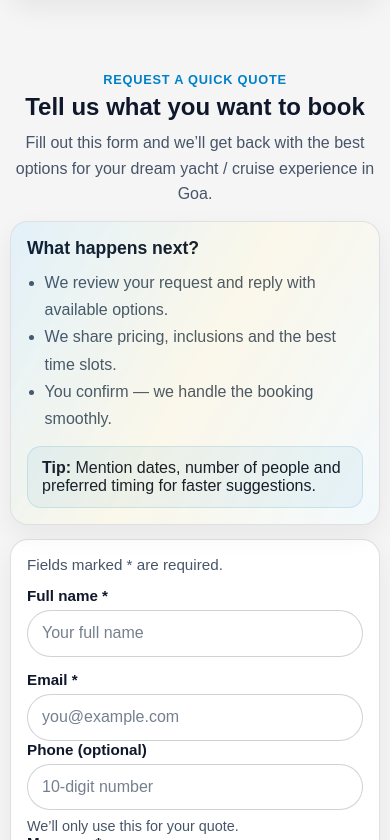
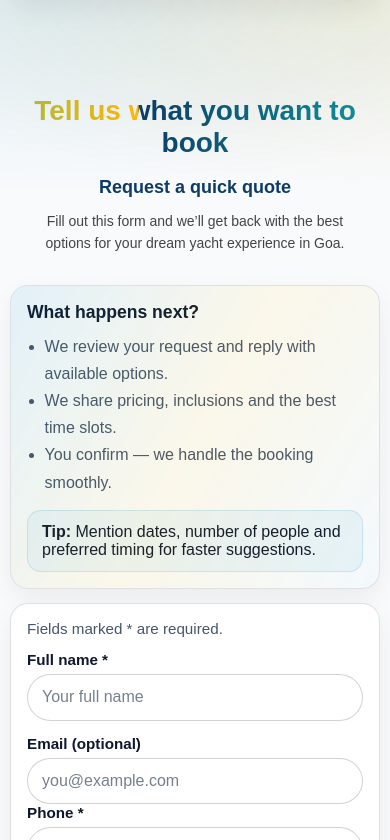
Before and after one commit to mittal19/omSaiAquaSafari, an Angular app: page /contact in a window 390 px wide. Shown: the part 944-1784 px from the top of the page. Built offline with nearby package versions, Linux system fonts and the light colour scheme.

Commit message:
alert added on submit

```diff
--- a/src/app/common/enquire/enquire.component.css
+++ b/src/app/common/enquire/enquire.component.css
@@ -13,48 +13,18 @@
 }
 
 .enquire {
-  /* padding: clamp(26px, 4vw, 54px) 0; */
   padding-top: 72px;
   scroll-margin-top: 72px;
 
-  /* background:
-    radial-gradient(900px 320px at 10% 0%, rgba(0, 128, 200, 0.09), transparent 60%),
-    radial-gradient(900px 320px at 90% 0%, rgba(200, 160, 0, 0.10), transparent 60%),
-    var(--surface); */
+  background:
+    radial-gradient(900px 320px at 10% 0%, rgba(0, 128, 200, 0.10), transparent 60%),
+    radial-gradient(900px 320px at 90% 0%, rgba(200, 160, 0, 0.12), transparent 60%),
+    var(--surface);
 }
 
 .enquire__wrap {
   width: min(1120px, calc(100% - 2rem));
   margin: 0 auto;
-}
-
-.enquire__header {
-  text-align: center;
-  margin-bottom: clamp(14px, 2vw, 24px);
-}
-
-.enquire__eyebrow {
-  margin: 0 0 6px;
-  color: var(--brand-blue);
-  font-weight: 700;
-  letter-spacing: 0.06em;
-  text-transform: uppercase;
-  font-size: 0.8rem;
-}
-
-.enquire__title {
-  margin: 0;
-  color: var(--text);
-  font-size: clamp(1.5rem, 3.2vw, 2.25rem);
-  line-height: 1.15;
-}
-
-.enquire__subtitle {
-  margin: 10px auto 0;
-  color: var(--muted);
-  max-width: 62ch;
-  font-size: 1rem;
-  line-height: 1.6;
 }
 
 .enquire__grid {
@@ -65,11 +35,12 @@
 }
 
 .enquire__card {
-  background: var(--bg);
+  background: rgba(255, 255, 255, 0.92);
   border: 1px solid var(--border);
   border-radius: var(--radius-lg);
   padding: clamp(16px, 2vw, 22px);
   box-shadow: 0 10px 26px rgba(2, 6, 23, 0.06);
+  backdrop-filter: blur(10px);
 }
 
 .enquire__card--info {
@@ -240,7 +211,7 @@
   width: 1px;
   height: 1px;
   padding: 0;
-  margin: -1px;
+  margin: 0;
   overflow: hidden;
   clip: rect(0, 0, 0, 0);
   white-space: nowrap;
@@ -257,7 +228,6 @@
   .enquire__wrap {
     width: min(1120px, calc(100% - 1.25rem));
   }
-
   .form__row {
     grid-template-columns: 1fr;
   }
@@ -269,3 +239,160 @@
     transition: none;
   }
 }
+
+/* ================= Enquire Header (Same as Testimonials) ================= */
+
+.gallery__header {
+  text-align: center;
+  padding: 0 clamp(16px, 4vw, 60px);
+  margin-bottom: clamp(30px, 5vw, 50px);
+}
+
+.gallery__title {
+  font-size: clamp(28px, 3.2vw, 40px);
+  font-weight: 800;
+  background: linear-gradient(90deg, #0d3b66, #0fb9b1, #ffb703);
+  -webkit-background-clip: text;
+  -webkit-text-fill-color: transparent;
+  margin-bottom: 10px;
+  background-size: 200% auto;
+  animation: shimmer 6s linear infinite;
+}
+
+.gallery__tagline {
+  font-size: clamp(18px, 2vw, 24px);
+  font-weight: 600;
+  color: #0d3b66;
+  margin-bottom: 12px;
+}
+
+.gallery__description {
+  max-width: 750px;
+  margin: 0 auto 20px;
+  font-size: clamp(14px, 1.2vw, 16px);
+  line-height: 1.6;
+  color: #444;
+}
+
+@keyframes shimmer {
+  0% { background-position: 0% center; }
+  100% { background-position: 200% center; }
+}
+/* ================= Toast ================= */
+
+.toast {
+  position: fixed;
+  top: 92px; /* below header */
+  right: clamp(12px, 2vw, 18px);
+  width: min(420px, calc(100% - 24px));
+  display: grid;
+  grid-template-columns: auto 1fr auto;
+  gap: 12px;
+  align-items: start;
+  padding: 14px 14px;
+  border-radius: 16px;
+  border: 1px solid rgba(2, 6, 23, 0.12);
+  background: rgba(255, 255, 255, 0.92);
+  box-shadow: 0 18px 40px rgba(2, 6, 23, 0.18);
+  backdrop-filter: blur(10px);
+  z-index: 9999;
+  animation: toastIn 220ms ease-out;
+}
+
+.toast--success {
+  border-color: rgba(34, 197, 94, 0.35);
+}
+
+.toast--error {
+  border-color: rgba(239, 68, 68, 0.35);
+}
+
+.toast__icon {
+  width: 34px;
+  height: 34px;
+  border-radius: 999px;
+  display: grid;
+  place-items: center;
+  font-weight: 900;
+  line-height: 1;
+  color: #0f172a;
+  background: rgba(2, 6, 23, 0.06);
+}
+
+.toast--success .toast__icon {
+  background: rgba(34, 197, 94, 0.14);
+}
+
+.toast--error .toast__icon {
+  background: rgba(239, 68, 68, 0.14);
+}
+
+.toast__content {
+  min-width: 0;
+}
+
+.toast__title {
+  margin: 0 0 2px;
+  color: var(--text);
+  font-weight: 800;
+  font-size: 0.98rem;
+}
+
+.toast__message {
+  margin: 0;
+  color: var(--muted);
+  font-size: 0.92rem;
+  line-height: 1.4;
+}
+
+.toast__close {
+  appearance: none;
+  border: 0;
+  background: transparent;
+  color: rgba(2, 6, 23, 0.55);
+  cursor: pointer;
+  width: 36px;
+  height: 36px;
+  border-radius: 12px;
+  display: grid;
+  place-items: center;
+  font-size: 20px;
+  line-height: 1;
+  transition: background 160ms ease, transform 160ms ease;
+}
+
+.toast__close:hover {
+  background: rgba(2, 6, 23, 0.06);
+  transform: translateY(-1px);
+}
+
+.toast__close:active {
+  transform: translateY(0);
+}
+
+@keyframes toastIn {
+  from {
+    opacity: 0;
+    transform: translate3d(0, -10px, 0);
+  }
+  to {
+    opacity: 1;
+    transform: translate3d(0, 0, 0);
+  }
+}
+
+@media (max-width: 640px) {
+  .toast {
+    top: 76px;
+    right: 12px;
+  }
+}
+
+@media (prefers-reduced-motion: reduce) {
+  .toast {
+    animation: none;
+  }
+  .toast__close {
+    transition: none;
+  }
+}
--- a/src/app/common/enquire/enquire.component.html
+++ b/src/app/common/enquire/enquire.component.html
@@ -1,11 +1,36 @@
 <section id="enquire" class="enquire" aria-labelledby="enquireTitle">
+  <!-- Success/Error Toast -->
+  <div
+    class="toast"
+    *ngIf="toast.visible"
+    [class.toast--success]="toast.type === 'success'"
+    [class.toast--error]="toast.type === 'error'"
+    role="status"
+    aria-live="polite"
+    aria-atomic="true"
+  >
+    <div class="toast__icon" aria-hidden="true">
+      <span *ngIf="toast.type === 'success'">✓</span>
+      <span *ngIf="toast.type === 'error'">!</span>
+    </div>
+
+    <div class="toast__content">
+      <p class="toast__title">{{ toast.title }}</p>
+      <p class="toast__message">{{ toast.message }}</p>
+    </div>
+
+    <button type="button" class="toast__close" aria-label="Close notification" (click)="hideToast()">
+      ×
+    </button>
+  </div>
+
   <div class="enquire__wrap">
-    <header class="enquire__header">
-      <p class="enquire__eyebrow">Request a quick quote</p>
-      <h2 id="enquireTitle" class="enquire__title">Tell us what you want to book</h2>
-      <p class="enquire__subtitle">
+    <header class="gallery__header testimonials__header">
+      <h2 id="enquireTitle" class="gallery__title">Tell us what you want to book</h2>
+      <h3 class="gallery__tagline">Request a quick quote</h3>
+      <p class="gallery__description">
         Fill out this form and we’ll get back with the best options for your
-        dream yacht / cruise experience in Goa.
+        dream yacht experience in Goa.
       </p>
     </header>
 
@@ -39,8 +64,19 @@
         >
           <!-- FormSubmit helpers -->
           <input type="hidden" name="_subject" value="New Quick Quote Request" />
+          <input
+            type="hidden"
+            name="_replyto"
+            [value]="contactForm.get('email')?.value || ''"
+          />
           <input type="hidden" name="_captcha" value="false" />
-          <input type="text" name="_honey" class="sr-only" tabindex="-1" autocomplete="off" />
+          <input
+            type="text"
+            name="_honey"
+            class="sr-only"
+            tabindex="-1"
+            autocomplete="off"
+          />
 
           <p id="enquireHelp" class="form__help">
             Fields marked <span aria-hidden="true">*</span> are required.
@@ -59,6 +95,8 @@
                 name="name"
                 autocomplete="name"
                 placeholder="Your full name"
+                required
+                minlength="2"
                 [attr.aria-invalid]="submitted && f['fullName'].invalid"
               />
               <p class="field__error" *ngIf="submitted && f['fullName'].invalid">
@@ -67,9 +105,7 @@
             </div>
 
             <div class="field">
-              <label class="field__label" for="email">
-                Email <span aria-hidden="true">*</span>
-              </label>
+              <label class="field__label" for="email">Email (optional)</label>
               <input
                 id="email"
                 class="field__control"
@@ -79,9 +115,14 @@
                 autocomplete="email"
                 inputmode="email"
                 placeholder="you@example.com"
-                [attr.aria-invalid]="submitted && f['email'].invalid"
+                [attr.aria-invalid]="
+                  submitted && f['email'].invalid && f['email'].value
+                "
               />
-              <p class="field__error" *ngIf="submitted && f['email'].invalid">
+              <p
+                class="field__error"
+                *ngIf="submitted && f['email'].invalid && f['email'].value"
+              >
                 Please enter a valid email.
               </p>
             </div>
@@ -89,7 +130,9 @@
 
           <div class="form__row">
             <div class="field">
-              <label class="field__label" for="phone">Phone (optional)</label>
+              <label class="field__label" for="phone">
+                Phone <span aria-hidden="true">*</span>
+              </label>
               <input
                 id="phone"
                 class="field__control"
@@ -99,6 +142,8 @@
                 autocomplete="tel"
                 inputmode="numeric"
                 placeholder="10-digit number"
+                required
+                pattern="[0-9]{10}"
                 [attr.aria-invalid]="submitted && f['phone'].invalid"
               />
               <p class="field__hint">We’ll only use this for your quote.</p>
@@ -118,6 +163,8 @@
               formControlName="message"
               name="message"
               rows="6"
+              required
+              minlength="10"
               placeholder="Example: Date, number of people, yacht/cruise preference, pickup location…"
               [attr.aria-invalid]="submitted && f['message'].invalid"
             ></textarea>
@@ -129,7 +176,11 @@
           <div class="form__actions">
             <button class="btn" type="submit" [disabled]="isSubmitting">
               <span *ngIf="!isSubmitting">Get Quick Quote</span>
-              <span *ngIf="isSubmitting" aria-live="polite">Submitting…</span>
+
+              <span *ngIf="isSubmitting" class="btn__loader" aria-live="polite">
+                <span class="spinner"></span>
+                Submitting...
+              </span>
             </button>
 
             <p class="form__fineprint">
```
Also changed, not shown: src/app/common/enquire/enquire.component.ts (+106 -12 lines).
